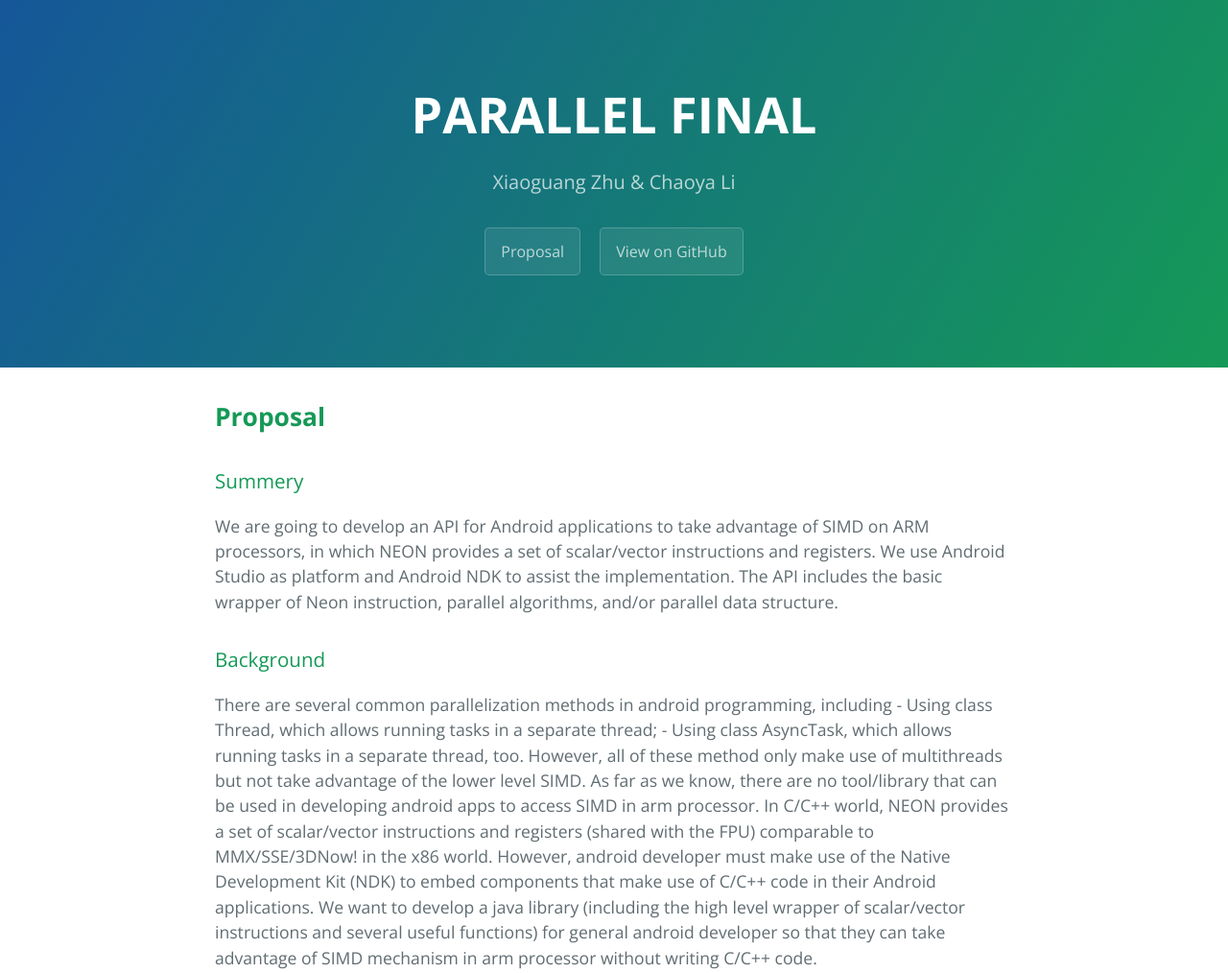
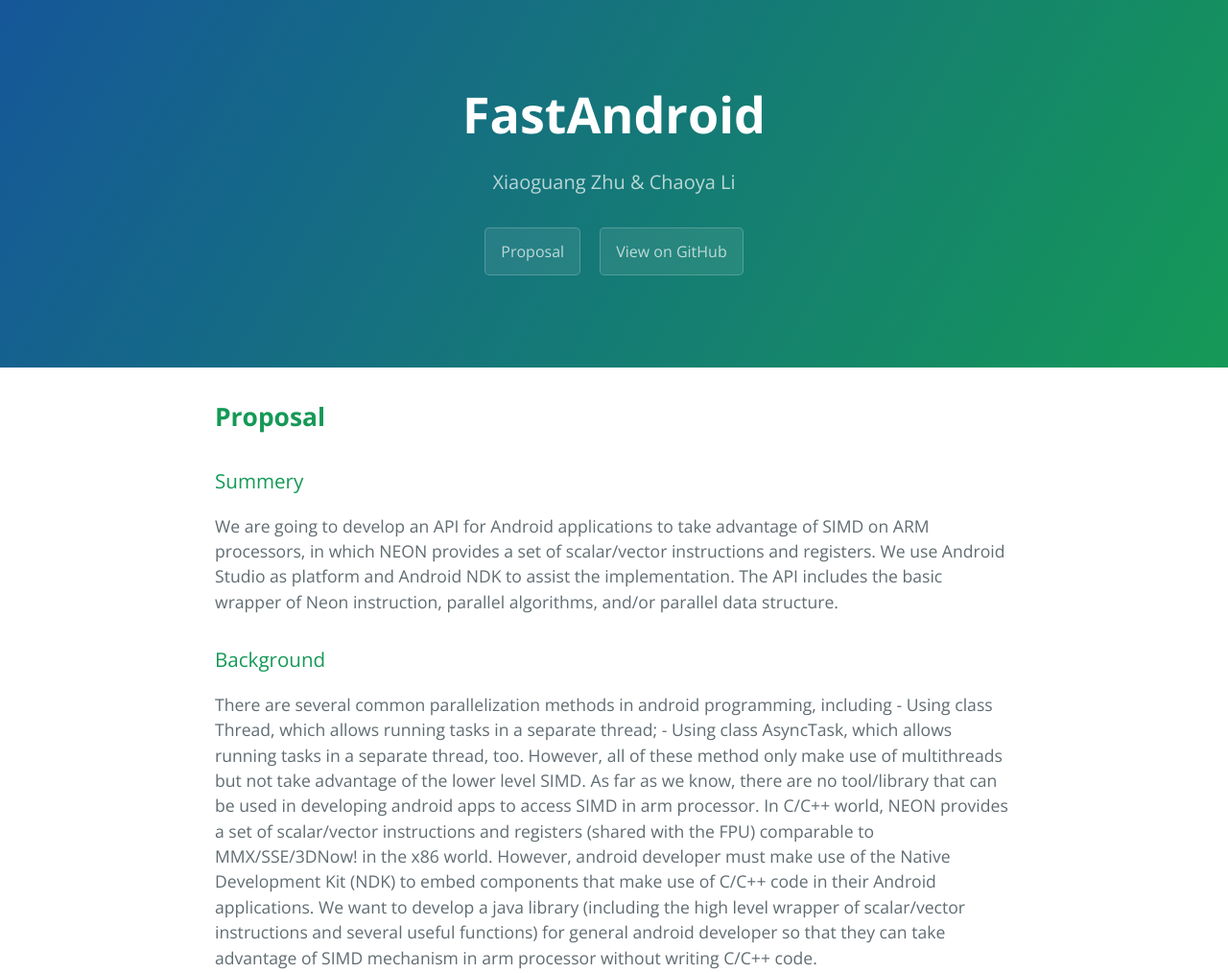
Before and after one commit to chaoyali/parallel, a plain HTML site: page index.html in a window 1280 px wide. Shown: the top 1014 px of the page at 96% size. Drawn offline with nearby package versions, Linux system fonts and the light colour scheme.

Commit message:
Update index.html

```diff
--- a/index.html
+++ b/index.html
@@ -46,7 +46,7 @@
   </head>
   <body>
     <section class="page-header">
-      <h1 class="project-name">PARALLEL FINAL</h1>
+      <h1 class="project-name">FastAndroid</h1>
       <h2 class="project-tagline">Xiaoguang Zhu & Chaoya Li</h2>
       <a id="proposal" href="#" class="btn">Proposal</a>
       <!--<a id="competition" href="#" class="btn">Parallel Competition</a>-->
```
